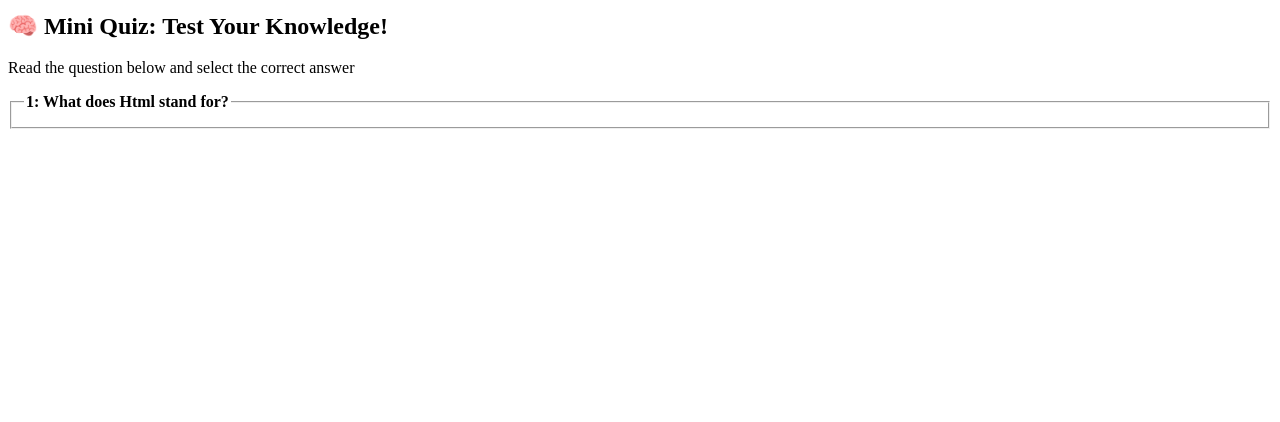
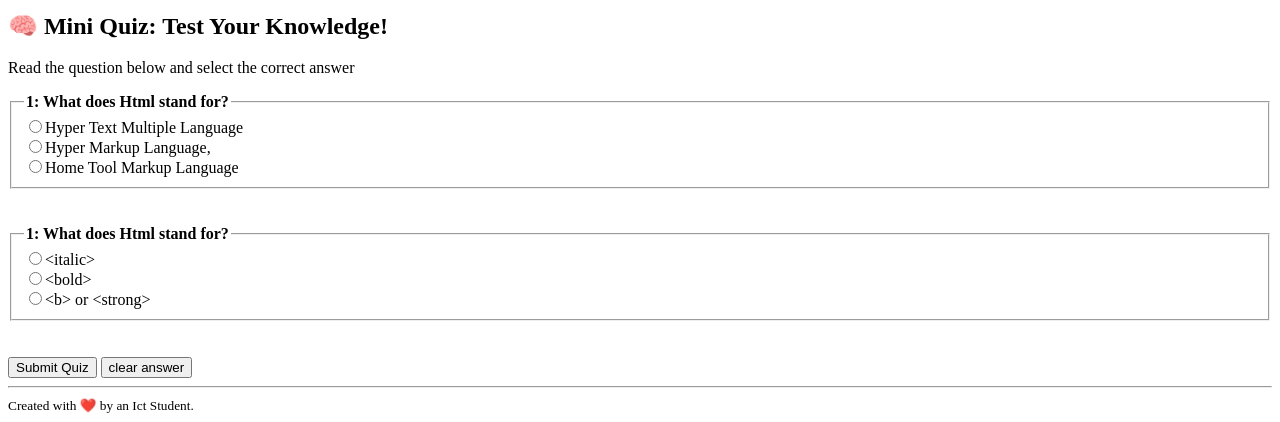
Before and after one commit to oshan-lst/my_awesome_profile, a plain HTML site: page index.html in a window 1280 px wide. Shown: the part 816-1238 px from the top of the page. Before the commit the page ends 961 px from the top, so only its background shows below. Drawn offline with Linux system fonts and the light colour scheme.

Commit message:
copyright tags

```diff
--- a/index.html
+++ b/index.html
@@ -25,7 +25,22 @@
     <p>Read the question below and select the correct answer</p>
     <fieldset>
         <legend><b> 1: What does Html stand for?</b></legend>
+        <input type="radio" id="m" name="html">Hyper Text Multiple Language<br>
+        <input type="radio" id="n" name="html">Hyper Markup Language,<br>
+        <input type="radio" id="p" name="html">Home Tool Markup Language<br>
+
     </fieldset>
-</p>
+    <br><br>
+    <fieldset>
+        <legend><b> 1: What does Html stand for?</b></legend>
+        <input type="radio" id="m" name="html">&ltitalic&gt<br>
+        <input type="radio" id="n" name="html">&ltbold&gt<br>
+        <input type="radio" id="p" name="html">&ltb&gt or &ltstrong&gt<br>
+    </fieldset>
+    <br><br>
+    <button type="submit">Submit Quiz</button>
+    <button type="delete">clear answer</button>
+    <hr>
+    <small>Created with ❤️ by an Ict Student.</small>
 </body>
 </html>
```
